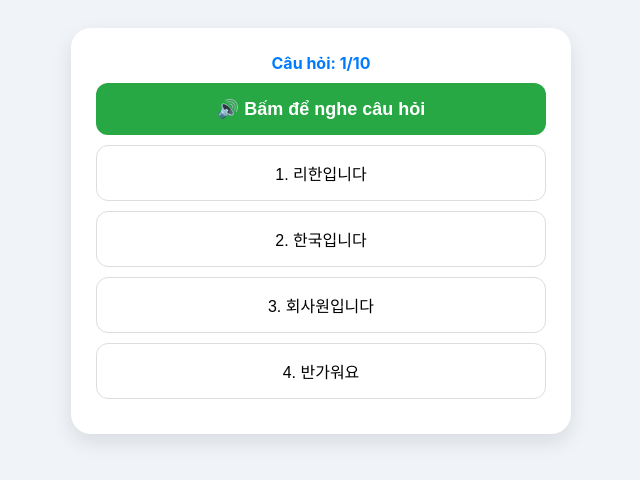
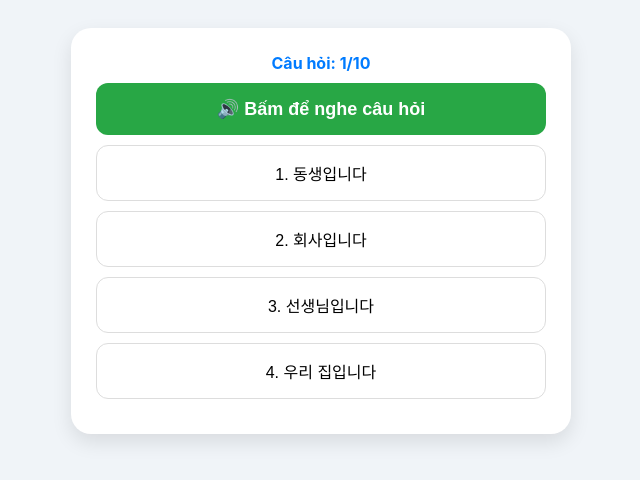
Before and after one commit to VanHuongEPS0983269248/luyennghe01, a plain HTML site: page index.html in a window 1280 px wide. Shown: the full height of the page, 319-959 px from the left. Drawn offline with Linux system fonts and the light colour scheme.

Commit message:
Update index.html

```diff
--- a/index.html
+++ b/index.html
@@ -28,16 +28,16 @@
 
 <script>
     const data = [
-        { q: "이름이 무엇입니까?", a: ["리한입니다", "한국입니다", "회사원입니다", "반가워요"], c: 0, e: "Đáp án 1: Tôi là Rihan." },
-        { q: "지금 뭐 해요?", a: ["어제 했어요", "요리하고 있어요", "요리가 맛있어요", "식당에 없어요"], c: 1, e: "Đáp án 2: Đang nấu ăn." },
-        { q: "오늘 날씨가 어때요?", a: ["날씨가 좋아요", "내일 갈 거예요", "맑고 따뜻해요", "어제는 추웠어요"], c: 2, e: "Đáp án 3: Trong xanh và ấm áp." },
-        { q: "식당이 어디에 있어요?", a: ["비빔밥이 있어요", "저기 건물 뒤에 있어요", "오늘 문을 열어요", "친구하고 가요"], c: 1, e: "Đáp án 2: Ở đằng sau tòa nhà." },
-        { q: "사과 세 개 주세요. 얼마예요?", a: ["세 개 있어요", "사과가 맛있어요", "모두 삼천 원입니다", "여기에서 드세요"], c: 2, e: "Đáp án 3: Tất cả 3,000 Won." },
-        { q: "어제 무엇을 했어요?", a: ["공원에서 산책했어요", "지금 운동해요", "내일 친구를 만나요", "영화가 재미있어요"], c: 0, e: "Đáp án 1: Đã đi dạo công viên." },
-        { q: "생일이 언제예요?", a: ["제 동생 생일이에요", "시월 십오일이에요", "집에서 파티를 해요", "친구를 초대했어요"], c: 1, e: "Đáp án 2: Ngày 15 tháng 10." },
-        { q: "주말에 보통 뭐 해요?", a: ["지난 주말에 갔어요", "집에서 푹 쉬어요", "토요일이 좋아요", "월요일에 출근해요"], c: 1, e: "Đáp án 2: Nghỉ ngơi ở nhà." },
-        { q: "실례지만 나이가 어떻게 되세요?", a: ["서른 살이에요", "이름이 아니에요", "학생이 아니에요", "제 친구예요"], c: 0, e: "Đáp án 1: 30 tuổi." },
-        { q: "한국에 왜 왔어요?", a: ["비행기로 왔어요", "작년 10월에 왔어요", "일하러 왔어요", "한국 사람이 아니에요"], c: 2, e: "Đáp án 3: Đến để làm việc." }
+        { q: "이 사람은 누구입니까?", a: ["동생입니다", "회사입니다", "선생님입니다", "우리 집입니다"], c: 2, e: "Dạng bài xác định người (누구). Đáp án 3: Là giáo viên." },
+        { q: "내일이 무슨 요일입니까?", a: ["수요일입니다", "오전 10시입니다", "어제가 아닙니다", "한국에 갑니다"], c: 0, e: "Dạng bài hỏi thứ (무슨 요일). Đáp án 1: Là thứ Tư." },
+        { q: "가족이 몇 명입니까?", a: ["학생입니다", "아버지입니다", "네 명입니다", "집에 있습니다"], c: 2, e: "Dạng bài hỏi số lượng người (몇 명). Đáp án 3: Có 4 người." },
+        { q: "언제 한국에 왔습니까?", a: ["비행기로 왔습니다", "작년 7월에 왔습니다", "친구랑 왔습니다", "한국이 좋습니다"], c: 1, e: "Dạng bài hỏi thời gian (언제). Đáp án 2: Đã đến vào tháng 7 năm ngoái." },
+        { q: "공장에서 무엇을 합니까?", a: ["가구를 만듭니다", "공장에 갑니다", "버스로 갑니다", "오늘 일합니다"], c: 0, e: "Dạng bài hỏi hành động (무엇). Đáp án 1: Làm đồ nội thất." },
+        { q: "주말에 보통 뭐 합니까?", a: ["주말이 아닙니다", "집에서 책을 읽습니다", "공원이 넓습니다", "지난 주에 했습니다"], c: 1, e: "Hỏi thói quen cuối tuần. Đáp án 2: Đọc sách ở nhà." },
+        { q: "커피 한 잔에 얼마입니까?", a: ["두 잔 주세요", "커피가 맛있습니다", "이천 원입니다", "커피숍에 있습니다"], c: 2, e: "Dạng bài hỏi giá tiền (얼마). Đáp án 3: 2,000 Won." },
+        { q: "이것은 이름이 무엇입니까?", a: ["가방입니다", "의자입니다", "필통입니다", "연필입니다"], c: 0, e: "Nhìn tranh đoán vật (thường là cái túi - 가방). Đáp án 1: Là cái túi." },
+        { q: "여기에서 시청까지 어떻게 갑니까?", a: ["시청이 가깝습니다", "버스를 타고 갑니다", "내일 가겠습니다", "지금은 안 갑니다"], c: 1, e: "Hỏi phương tiện/cách đi (어떻게). Đáp án 2: Đi bằng xe buýt." },
+        { q: "생일이 언제입니까?", a: ["삼월 십일일입니다", "내일 친구 만나요", "선물을 받았습니다", "파티가 재미있어요"], c: 0, e: "Hỏi ngày sinh nhật (언제). Đáp án 1: Ngày 11 tháng 3." }
     ];
 
     let idx = 0, answered = false;
```
